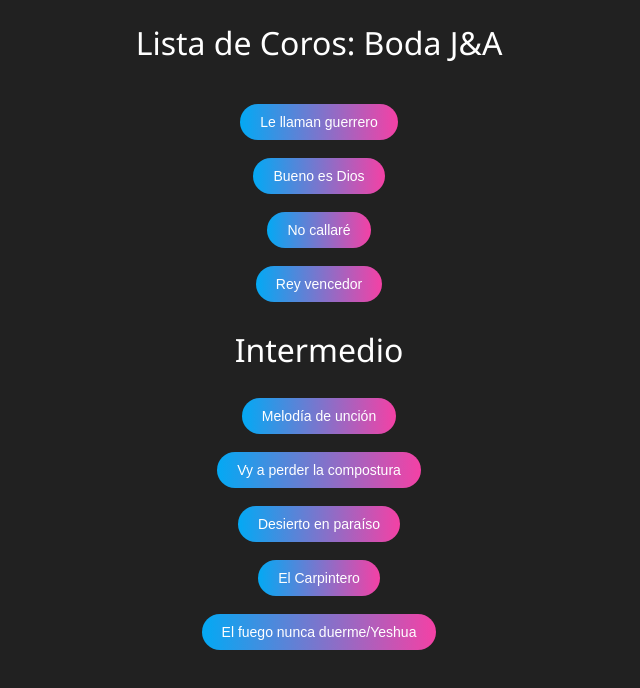
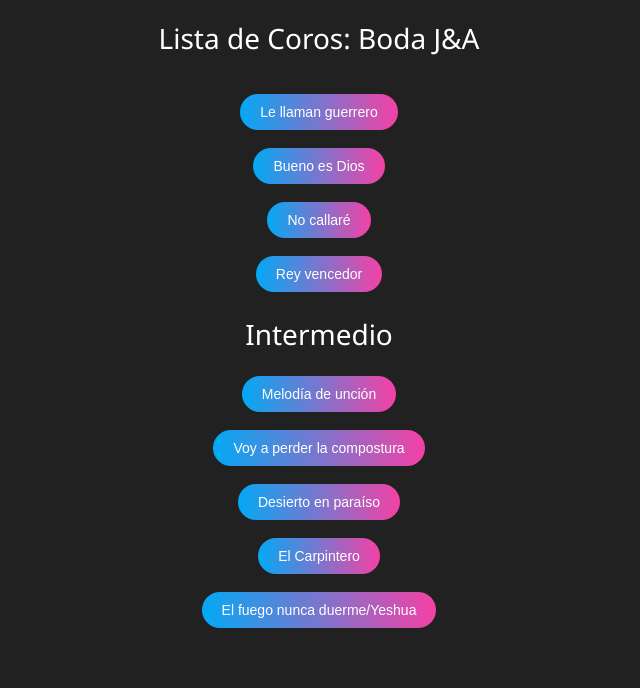
Before and after one commit to quezarbelia/BodaJ-A, a plain HTML site: page index.html in a window 1280 px wide. Shown: the whole page, without its empty margins (321-961 px from the left). Drawn offline with Linux system fonts and the light colour scheme.

Commit message:
Update index.html

```diff
--- a/index.html
+++ b/index.html
@@ -14,7 +14,7 @@
         }
 
         h1, h2 {
-            font-size: 32px;
+            font-size: 28px;
             font-weight: normal;
             font-family: 'Segoe UI', Tahoma, Geneva, Verdana, sans-serif;
             text-align: center;
@@ -55,7 +55,7 @@
         <h2>Intermedio</h2>
         <button class="button" onclick="location.href='mu.html'">Melodía de unción</button>
         <br><br>
-        <button class="button" onclick="location.href='vpc.html'">Vy a perder la compostura</button>
+        <button class="button" onclick="location.href='vpc.html'">Voy a perder la compostura</button>
         <br><br>
         <button class="button" onclick="location.href='dp.html'">Desierto en paraíso</button>
         <br><br>
```
